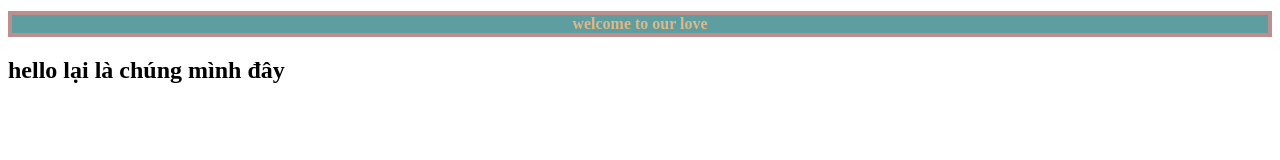
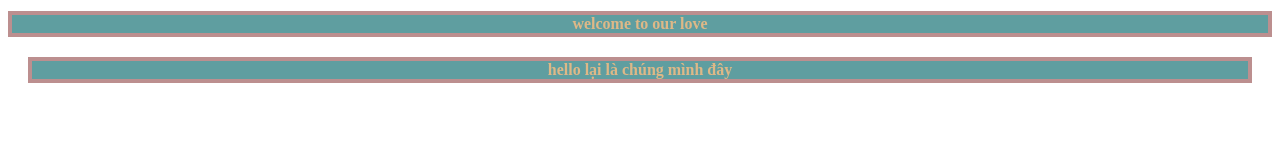
Before and after one commit to zuu31/ourlove, a plain HTML site: page index.html in a window 1280 px wide. Drawn offline with Linux system fonts and the light colour scheme.

Commit message:
Update style.css

```diff
--- a/style.css
+++ b/style.css
@@ -5,3 +5,11 @@ h1{
     background-color: cadetblue;
     border: 4px solid rosybrown;
 }
+h2{
+ text-align: center;
+    font-size: medium;
+    color: burlywood;
+    background-color: cadetblue;
+    border: 4px solid rosybrown;
+    margin: 20px;
+}
```
